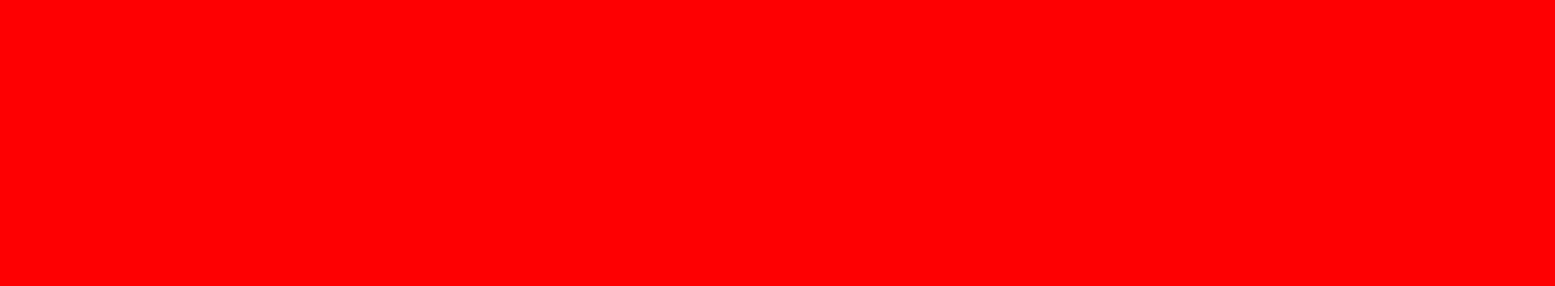
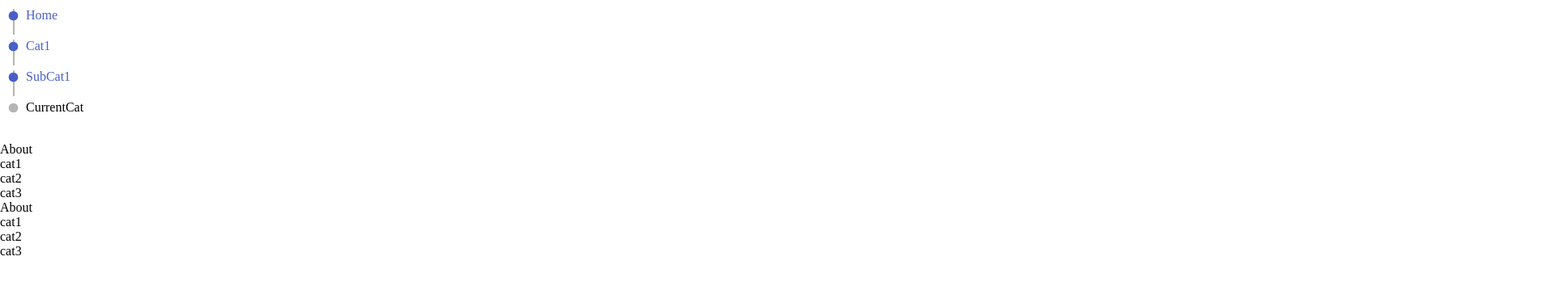
Before and after one commit to yugioh-hack/shard5, a website: page src/pug/TopPage/index.pug in a window 1280 px wide. Shown: the top 354 px of the page at 81% size, 1920 px wide, since content can reach past the window. Drawn offline with nearby package versions, Linux system fonts and the light colour scheme; files that its build step writes are made by us from their sources.

Commit message:
パンくず等

```diff
--- /dev/null
+++ b/src/pug/_includes/_breadcrumb.pug
@@ -0,0 +1,9 @@
+nav.breadcrumb
+  ol.breadcrumb__list(itemscope itemtype="https://schema.org/BreadcrumbList")
+    each item in ["Home","Cat1","SubCat1"]
+      li(itemprpp="itemListElement" itemscope itemtype="https://schema.org/ListItem").breadcrumb__item
+        a(href="#" itemprop="item")
+          span(itemprop="name")
+            =item
+    li(itemprpp="itemListElement" itemscope itemtype="https://schema.org/ListItem").breadcrumb__item
+      span(itemprpp="name") CurrentCat
--- a/src/pug/_includes/_header.pug
+++ b/src/pug/_includes/_header.pug
@@ -0,0 +1 @@
+include _breadcrumb.pug
--- /dev/null
+++ b/src/style/_breadcrumb.sass
@@ -0,0 +1,68 @@
+$breadcrumb-item-color: $link !default
+$breadcrumb-item-hover-color: $link-hover !default
+$breadcrumb-item-active-color: $text-strong !default
+$breadcrumb-item-margin: 10px !default
+$breadcrumb-list-padding: $gap !default
+$breadcrumb-list-circle: 13px !default
+
+.breadcrumb
+  +block
+  +unselectable
+  align-items: stretch
+  font-size: $size-normal
+  display: flex
+  overflow: hidden
+  overflow-x: auto
+  white-space: nowrap
+
+  a
+    color: $breadcrumb-item-color
+    text-decoration: none
+    display: block
+    //display: flex
+    //justify-content: center
+    &:hover
+      color: $breadcrumb-item-hover-color
+
+  &__list
+    //align-items: center
+    display: flex
+    flex-direction: column
+    flex-grow: 1
+    flex-shrink: 0
+    justify-content: flex-start
+    list-style: none
+    padding-left: $breadcrumb-list-padding
+    &.is-active
+      a
+        color: $breadcrumb-item-active-color
+        cursor: default
+        pointer-events: none
+  &__item
+    display: flex
+    align-items: center
+    padding: $breadcrumb-item-margin 0
+    &::after
+      content: ''
+      position: absolute
+      left: ($breadcrumb-list-padding / 2 ) - ($breadcrumb-list-circle / 2)
+      width: $breadcrumb-list-circle
+      height: $breadcrumb-list-circle
+      border-radius: 50%
+      background: $grey-light
+      transform: scale(.9)
+    &:not(:last-child)
+      &::after
+        background: $breadcrumb-item-color
+      &::before
+        content: ''
+        position: absolute
+        left: $breadcrumb-list-padding / 2
+        margin-top: 16px
+        width: 2px
+        height: $gap
+        background: $grey-light
+    &.active
+        pointer-events: none
+        &::after
+          background: $grey-light
--- a/src/style/shard5.sass
+++ b/src/style/shard5.sass
@@ -1,16 +1,13 @@
-body
-  background-color: red
-  display: flex
-  transform: scale(3, 2)
-
 @import '../../node_modules/bulma/sass/utilities/_all'
 /* set variables     */
 //$navbar-height: 19px
 
 /* set variables end */
-@import '../../node_modules/normalize.css/normalize'
-//@import '../../node_modules/bulma/sass/base/minireset'
-//@import '../../node_modules/bulma/sass/grid/columns'
-//@import '../../node_modules/bulma/sass/elements/container'
-//@import '../../node_modules/bulma/sass/base/helpers'
-//@import '../../node_modules/bulma/sass/components/navbar'
+@import '../../node_modules/bulma/sass/base/minireset'
+@import '../../node_modules/bulma/sass/grid/columns'
+@import '../../node_modules/bulma/sass/elements/container'
+@import '../../node_modules/bulma/sass/base/helpers'
+@import '../../node_modules/bulma/sass/components/navbar'
+@import '../../node_modules/bulma/sass/components/pagination'
+/* shard5-css */
+@import '_breadcrumb'
```
Also changed, not shown: src/pug/_includes/_navigation.pug (added).
